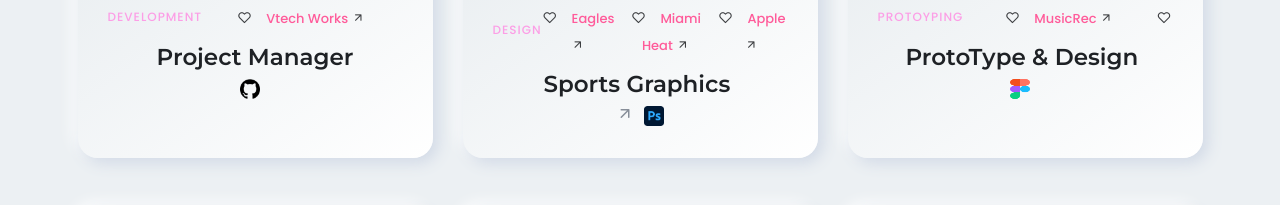
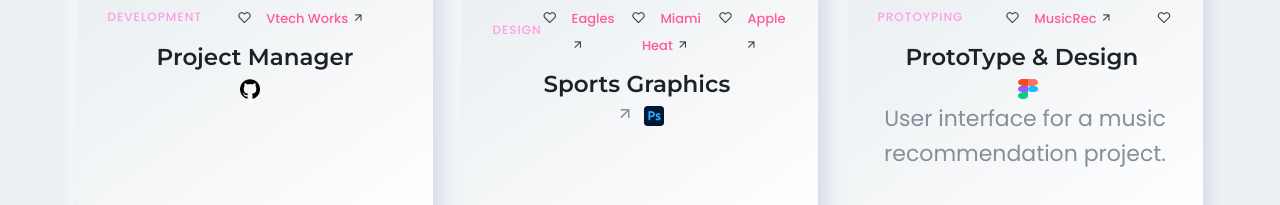
Before and after one commit to Hiwotalemu/Portfolio, a website: page port.html in a window 1280 px wide. Shown: the part 3038-3243 px from the top of the page. Drawn offline with nearby package versions, Linux system fonts and the light colour scheme; files that its build step writes are made by us from their sources.

Commit message:
Initial commit with website files

```diff
--- a/port.html
+++ b/port.html
@@ -595,6 +595,8 @@ $(document).ready(function() {
                                         <i class="feather-arrow-up-right"></i></a></h4>
                                         <a href="https://www.figma.com/proto/8PsoYzL9oSlZBYcgl0K5Em/MusicRec?node-id=0-1&t=zjGbd8IOVnkhLtGQ-1" target="_blank" class="reportLink" style="margin-right: 15px;">
                                             <img src="assets/images/Figma.png" alt="GitHub" style="width: 20px; height: 20px; margin-left: 5px;">
+                                            <p>User interface for a music recommendation project.</p>
+
                                         </a>
                             </div>
 
@@ -676,6 +678,7 @@ $(document).ready(function() {
                                     <video controls width="100%" preload="auto">
                                 <source src="assets/videos/Art.mov" type="video/mp4">
                                 <!-- <img src="assets/videos/Art.mov" alt="Personal Portfolio Images"> -->
+
                             </video>
                         </div>
                         <a href="javascript:void(0)">
@@ -796,8 +799,10 @@ $(document).ready(function() {
                                         <div class="inner text-center">
                                             <div class="thumbnail">
                                                 <!-- <source src="assets/videos/mus.mov" type="video/mp4"> -->
+
                                                 <a href="#"><img src="assets/images/sc2.png" alt="Client-image"></a>
-                                                <!-- <source src="assets/videos/mus.mov" type="video/mp4"> -->
+
+                                                                                        <!-- <source src="assets/videos/mus.mov" type="video/mp4"> -->
                                             </div>
                                             <!-- <div class="separator"></div> -->
 
```
Also changed, not shown: 1 other file.
